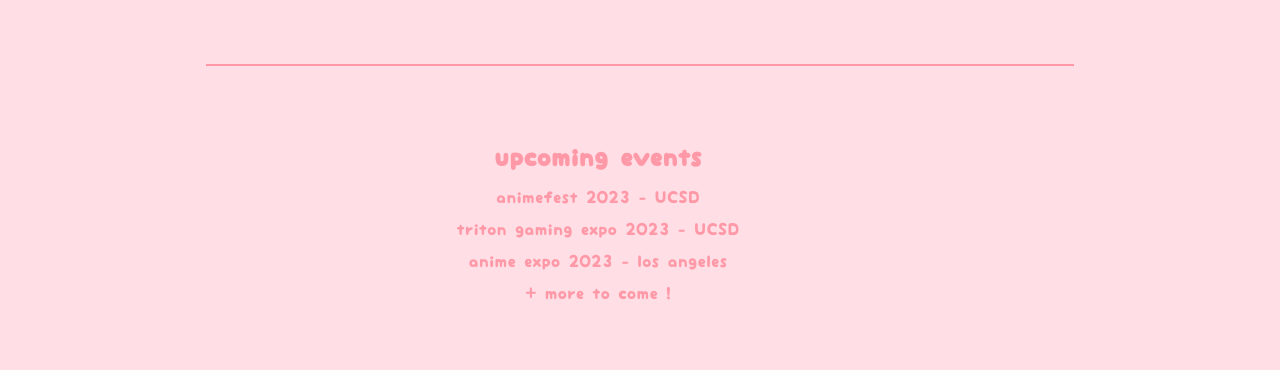
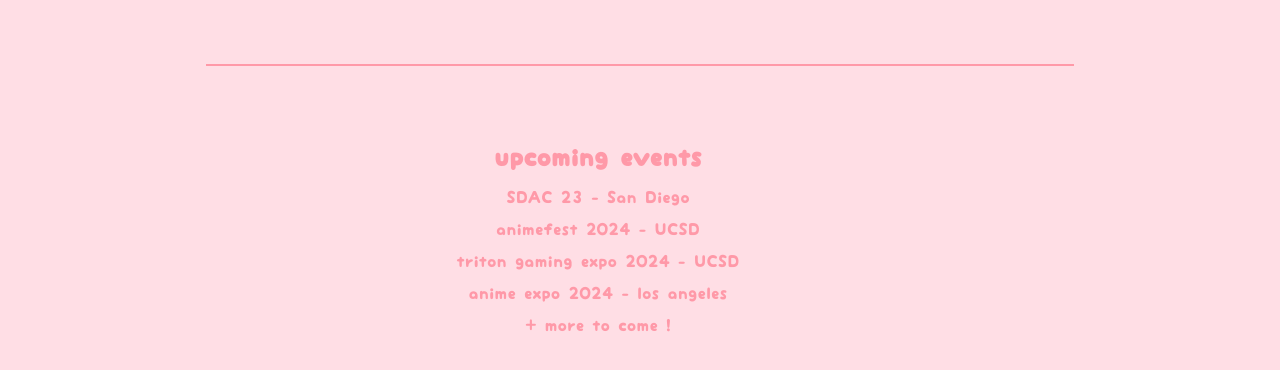
Before and after one commit to khungry/khungry.github.io, a plain HTML site: page index.html in a window 1280 px wide. Shown: the part 366-736 px from the top of the page. Drawn offline with nearby package versions, Linux system fonts and the light colour scheme.

Commit message:
updated upcoming events

```diff
--- a/index.html
+++ b/index.html
@@ -40,9 +40,10 @@
 <div class="events">
     <ul>
     <h2>upcoming events</h2>
-    <p>animefest 2023 - UCSD</p>
-    <p>triton gaming expo 2023 - UCSD</p>
-    <p>anime expo 2023 - los angeles</p>
+    <p>SDAC 23 - San Diego</p>
+    <p>animefest 2024 - UCSD</p>
+    <p>triton gaming expo 2024 - UCSD</p>
+    <p>anime expo 2024 - los angeles</p>
     <p>+ more to come !</p>
     </ul>
 </div>
```
